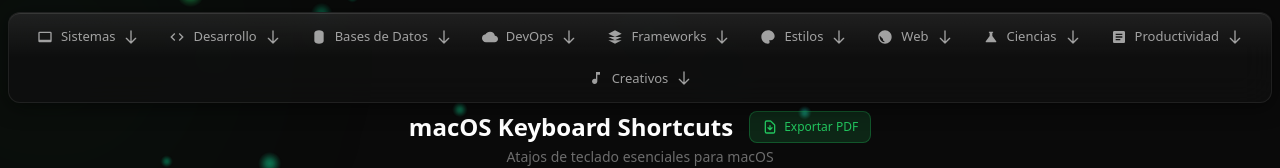
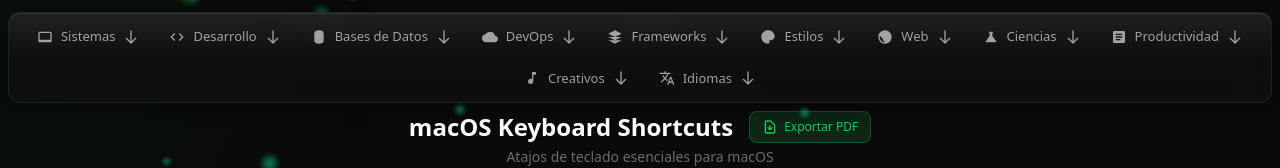
Before and after one commit to christianpasinrey/tools, a Vue app: page /cheatsheets in a window 1280 px wide. Shown: the top 168 px of the page. Built offline with nearby package versions, Linux system fonts and the light colour scheme.

Commit message:
feat: agregar nuevas hojas de trucos para Illustrator y Blender; crear categoría de Idiomas con hojas para inglés y japonés

```diff
--- a/src/data/cheatsheets/index.js
+++ b/src/data/cheatsheets/index.js
@@ -147,7 +147,13 @@
     id: 'creative',
     name: 'Creativos',
     icon: 'M12 3v10.55c-.59-.34-1.27-.55-2-.55-2.21 0-4 1.79-4 4s1.79 4 4 4 4-1.79 4-4V7h4V3h-6z',
-    sheets: ['music', 'photography', 'premiere', 'aftereffects']
+    sheets: ['music', 'photography', 'premiere', 'aftereffects', 'illustrator', 'blender']
+  },
+  {
+    id: 'languages',
+    name: 'Idiomas',
+    icon: 'M12.87 15.07l-2.54-2.51.03-.03A17.52 17.52 0 0014.07 6H17V4h-7V2H8v2H1v2h11.17C11.5 7.92 10.44 9.75 9 11.35 8.07 10.32 7.3 9.19 6.69 8h-2c.73 1.63 1.73 3.17 2.98 4.56l-5.09 5.02L4 19l5-5 3.11 3.11.76-2.04zM18.5 10h-2L12 22h2l1.12-3h4.75L21 22h2l-4.5-12zm-2.62 7l1.62-4.33L19.12 17h-3.24z',
+    sheets: ['english', 'japanese']
   }
 ]
 
```
